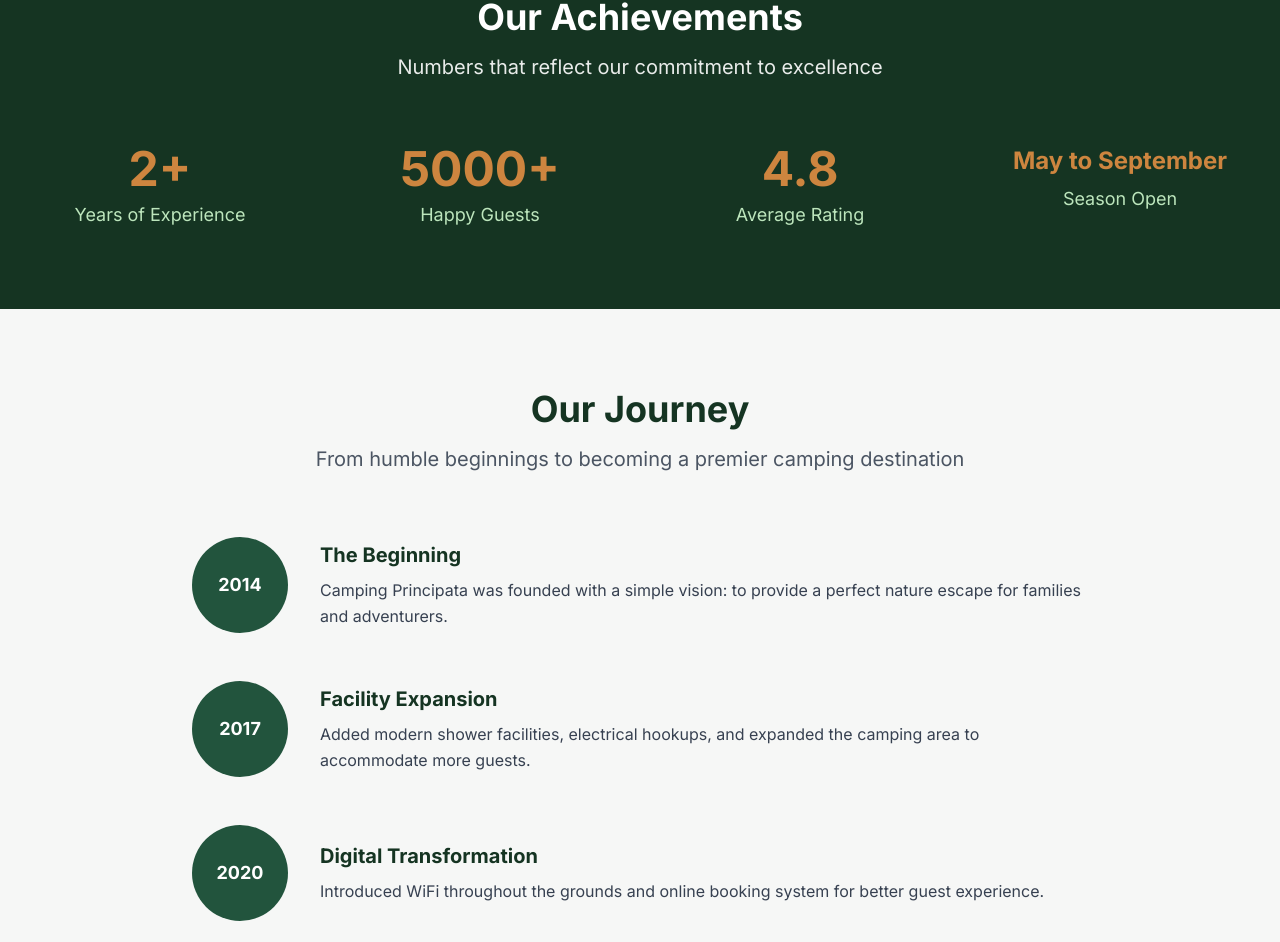
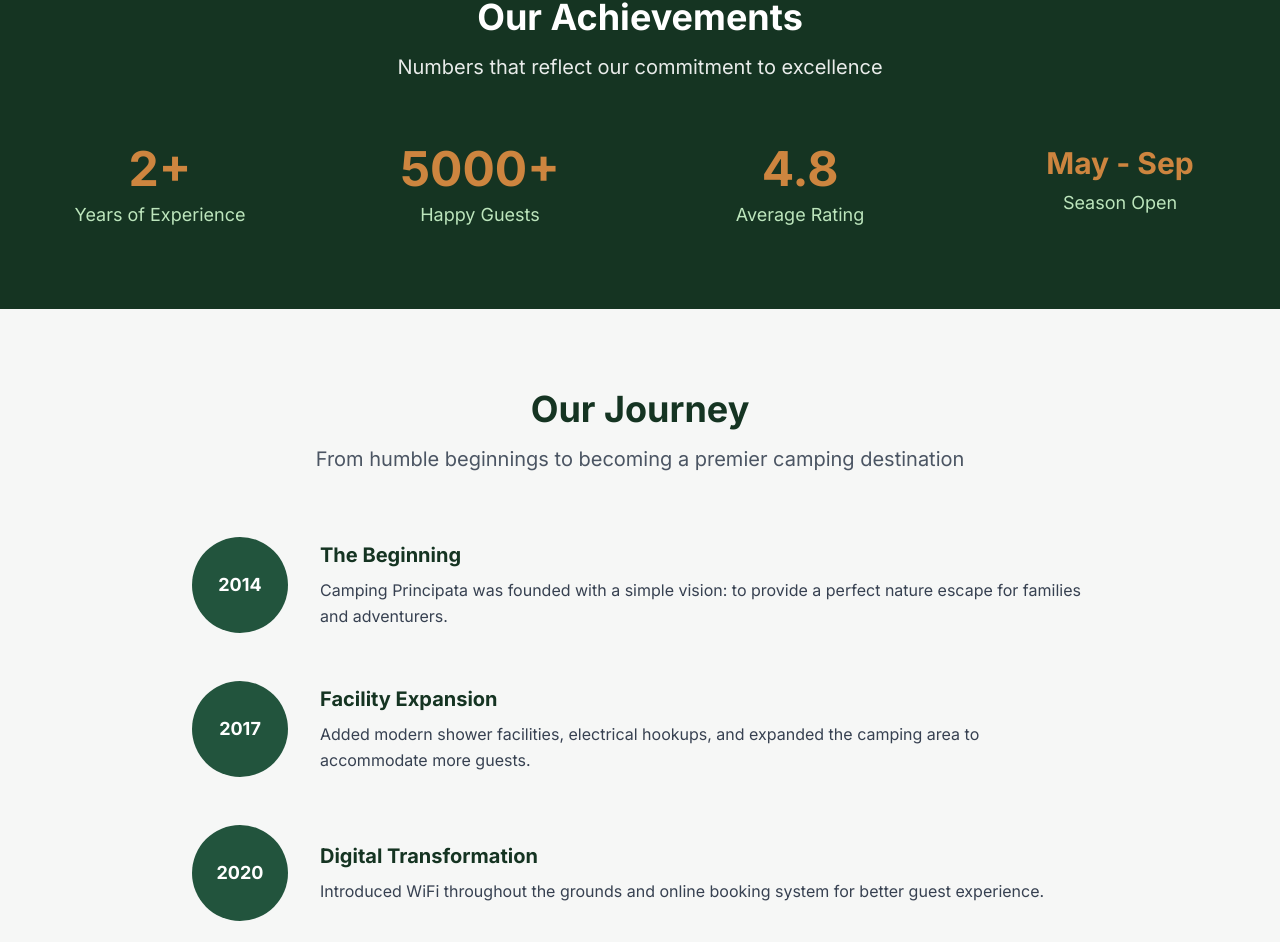
Before and after one commit to cpgersiol/principata-nature-escape, a React (Vite) app: page /about in a window 1280 px wide. Shown: the part 1249-2191 px from the top of the page. Built offline with nearby package versions, Linux system fonts and the light colour scheme.

Commit message:
Refactor: Align "May - Sep" with achievements
Adjusted the "May - Sep" text to align with other achievements.

```diff
--- a/src/pages/About.tsx
+++ b/src/pages/About.tsx
@@ -9,7 +9,7 @@ const About = () => {
     { number: '2+', label: 'Years of Experience' },
     { number: '5000+', label: 'Happy Guests' },
     { number: '4.8', label: 'Average Rating' },
-    { number: 'May to September', label: 'Season Open', isTextStat: true }
+    { number: 'May - Sep', label: 'Season Open', isTextStat: true }
   ];
 
   const timeline = [
@@ -179,7 +179,7 @@ const About = () => {
               >
                 <div className={`font-bold text-earth-400 mb-2 ${
                   stat.isTextStat
-                    ? 'text-xl md:text-2xl leading-tight'
+                    ? 'text-2xl md:text-3xl'
                     : 'text-4xl md:text-5xl'
                 }`}>
                   {stat.number}
```
